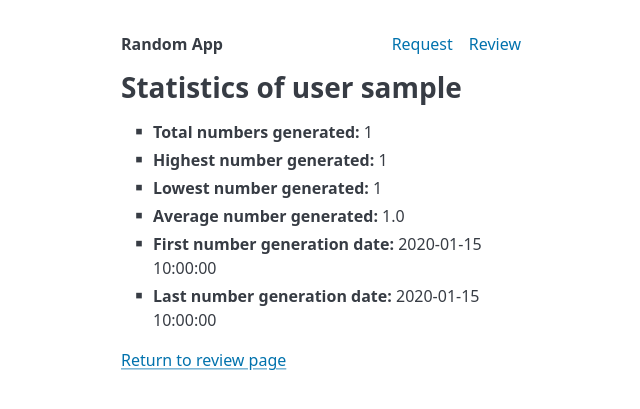
After one commit to ghomem/django-random, a Django app: page /random_app/user_statistics in a window 1280 px wide. The commit adds this page. Shown: the top 409 px of the page, without its empty margins (269-909 px from the left). Run offline with Django 4.2, Linux system fonts and the light colour scheme; a user stored in the database is signed in; tables that the repository leaves empty hold one stand-in row (values such as "Sample post").

Commit message:
show user statistics

```diff
--- a/random_project/random_app/urls.py
+++ b/random_project/random_app/urls.py
@@ -3,8 +3,9 @@ from django.conf import settings
 from . import views
 
 urlpatterns = [
-    path("",               views.index,          name=settings.APP_NAME),
-    path("get_number",     views.get_number,     name="get_number"),
-    path("review",         views.review,         name="review"),
-    path("delete_history", views.delete_history, name="delete_history"),
+    path("",                views.index,           name=settings.APP_NAME),
+    path("get_number",      views.get_number,      name="get_number"),
+    path("review",          views.review,          name="review"),
+    path("delete_history",  views.delete_history,  name="delete_history"),
+    path("user_statistics", views.user_statistics, name="user_statistics"),
 ]
--- a/random_project/random_app/views.py
+++ b/random_project/random_app/views.py
@@ -5,12 +5,12 @@ from django.contrib.auth.decorators import login_required
 from django.contrib.auth import logout
 from django.shortcuts import render, redirect
 from django.conf import settings
+from django.db.models import Max, Min, Sum
 
 from .models import Number
 
 
 def app_logout(request):
-
     logout(request)
 
     return redirect(settings.APP_NAME)
@@ -23,7 +23,6 @@ def index(request):
 
 @login_required
 def get_number(request):
-
     obj_number = Number(author=request.user)
     obj_number.save()
 
@@ -35,7 +34,6 @@ def get_number(request):
 
 @login_required
 def review(request):
-
     number_list = Number.objects.all()
 
     return render(request, 'review.html', locals())
@@ -46,3 +44,32 @@ def delete_history(request):
     Number.objects.filter(author=request.user).delete()
 
     return redirect('review')
+
+
+@login_required
+def user_statistics(request):
+    user_numbers = Number.objects.filter(author=request.user)
+
+    total_numbers = user_numbers.count()
+    max_number = user_numbers.aggregate(Max('number'))[
+        'number__max'] if total_numbers > 0 else None
+    min_number = user_numbers.aggregate(Min('number'))[
+        'number__min'] if total_numbers > 0 else None
+    sum_numbers = user_numbers.aggregate(Sum('number'))['number__sum']
+    average_number = round(sum_numbers / total_numbers,
+                           2) if total_numbers > 0 else None
+    first_generated = user_numbers.earliest(
+        'gen_date').gen_date if total_numbers > 0 else None
+    last_generated = user_numbers.latest(
+        'gen_date').gen_date if total_numbers > 0 else None
+
+    context = {
+        'total_numbers': total_numbers,
+        'max_number': max_number,
+        'min_number': min_number,
+        'average_number': average_number,
+        'first_generated': first_generated,
+        'last_generated': last_generated,
+    }
+
+    return render(request, 'user_statistics.html', context)
--- a/random_project/templates/review.html
+++ b/random_project/templates/review.html
@@ -27,6 +27,11 @@
   </div>
 </article>
 
+<form action="{% url 'user_statistics' %}" method="post">
+  {% csrf_token %}
+  <button type="submit">Show user statistics</button>
+</form>
+
 <form action="{% url 'delete_history' %}" method="post">
   {% csrf_token %}
   <button type="submit">Delete user history</button>
--- /dev/null
+++ b/random_project/templates/user_statistics.html
@@ -0,0 +1,18 @@
+{% extends "base_nav.html" %}
+
+{% block content %}
+
+<h2>Statistics of user {{ user.username }}</h2>
+
+<ul>
+    <li><strong>Total numbers generated:</strong> {{ total_numbers }}</li>
+    <li><strong>Highest number generated:</strong> {{ max_number }}</li>
+    <li><strong>Lowest number generated:</strong> {{ min_number }}</li>
+    <li><strong>Average number generated:</strong> {{ average_number }}</li>
+    <li><strong>First number generation date:</strong> {{ first_generated|date:"Y-m-d H:i:s" }}</li>
+    <li><strong>Last number generation date:</strong> {{ last_generated|date:"Y-m-d H:i:s" }}</li>
+</ul>
+
+<a href="{% url 'review' %}">Return to review page</a>
+
+{% endblock %}
```
